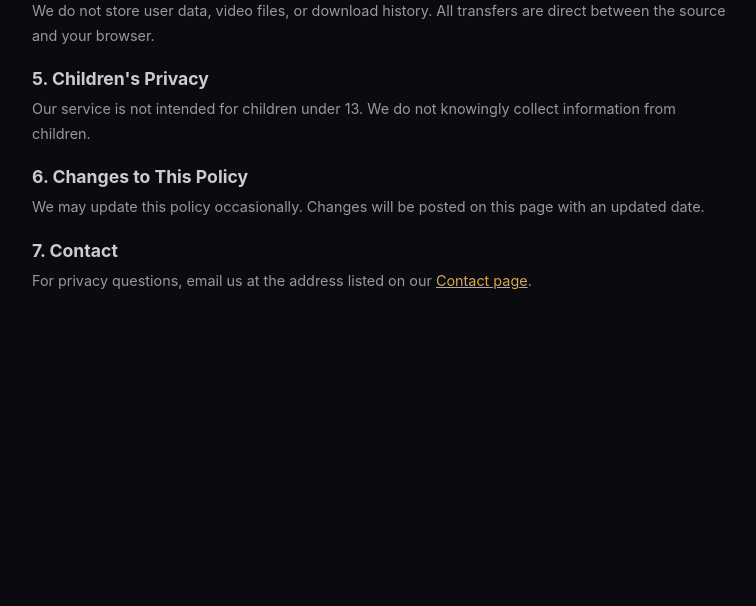
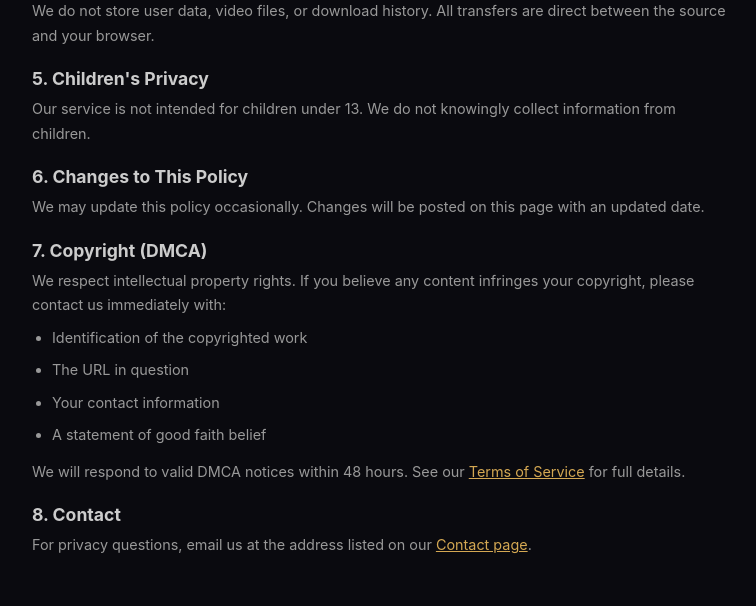
Before and after one commit to G4M37Z-sudo/video-downloader, a Flask app: page /privacy in a window 1280 px wide. Shown: the part 638-1244 px from the top of the page, without its empty margins (258-1014 px from the left). Before the commit the page ends 928 px from the top, so only its background shows below. Run offline with Flask 3, Linux system fonts and the light colour scheme.

Commit message:
add DMCA section to privacy policy

```diff
--- a/templates/privacy.html
+++ b/templates/privacy.html
@@ -84,7 +84,17 @@
         <h3>6. Changes to This Policy</h3>
         <p>We may update this policy occasionally. Changes will be posted on this page with an updated date.</p>
 
-        <h3>7. Contact</h3>
+        <h3>7. Copyright (DMCA)</h3>
+        <p>We respect intellectual property rights. If you believe any content infringes your copyright, please contact us immediately with:</p>
+        <ul>
+            <li>Identification of the copyrighted work</li>
+            <li>The URL in question</li>
+            <li>Your contact information</li>
+            <li>A statement of good faith belief</li>
+        </ul>
+        <p>We will respond to valid DMCA notices within 48 hours. See our <a href="/terms" style="color:#D4A853;">Terms of Service</a> for full details.</p>
+
+        <h3>8. Contact</h3>
         <p>For privacy questions, email us at the address listed on our <a href="/contact" style="color:#D4A853;">Contact page</a>.</p>
     </div>
 </body>
```
